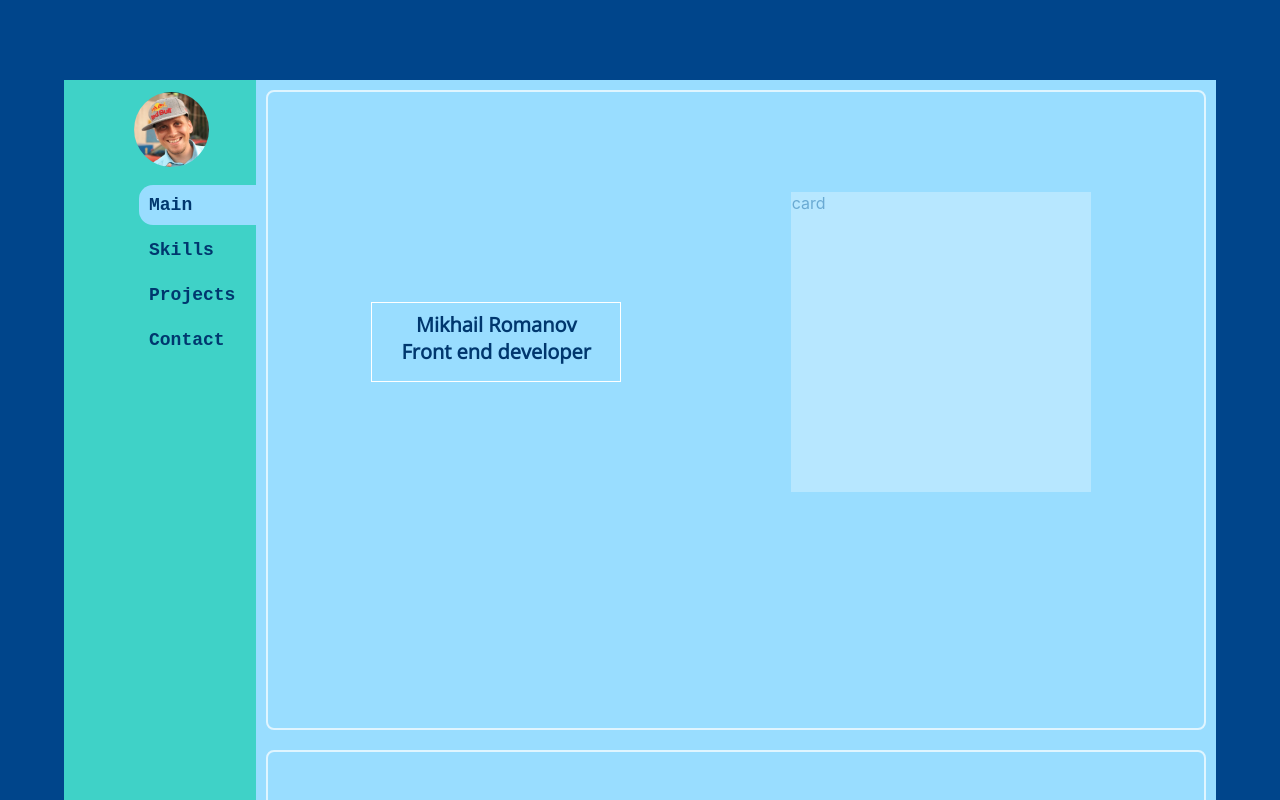
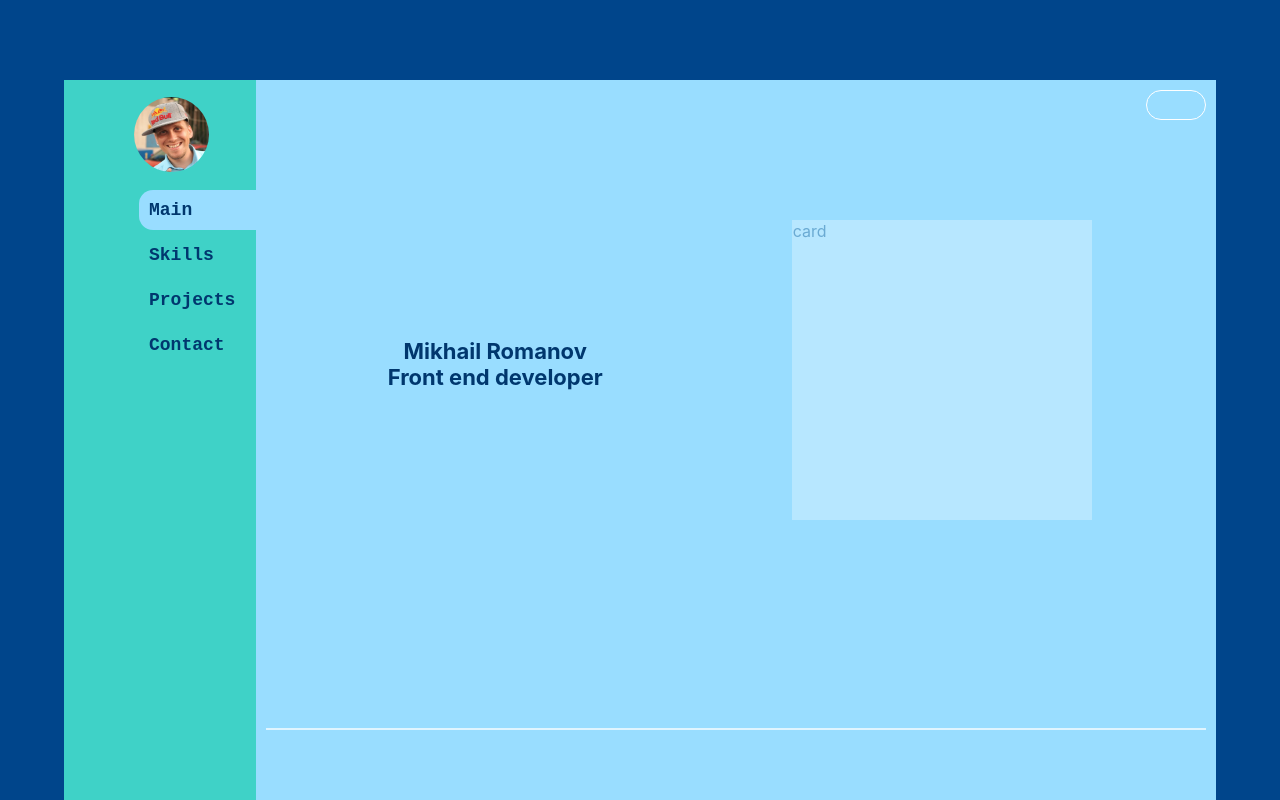
Before and after one commit to Mikro888/Portfolio, a React (Create React App) app: page / in a window 1280 px wide. Shown: the top 800 px of the page. Built offline with nearby package versions, Linux system fonts and the light colour scheme.

Commit message:
added some css

```diff
--- a/src/App.tsx
+++ b/src/App.tsx
@@ -27,6 +27,7 @@ function App() {
     return (
         <BrowserRouter>
             <div className={'mainContainer'}>
+               <div className={'switchButton'}></div>
                 <Header state={state} activeClass={activeClass} setActiveClass={setActiveClass}/>
                 <div className={'App'}>
                     <Sidebar state={state} activeClass={activeClass} setActiveClass={setActiveClass}/>
--- a/src/components/Ava.module.css
+++ b/src/components/Ava.module.css
@@ -1,7 +1,6 @@
 
 
 .ava {
-
     /*width: 70px;*/
     min-width: 75px;
     height: 75px;
--- a/src/components/Content.module.css
+++ b/src/components/Content.module.css
@@ -2,7 +2,6 @@
     background-color: #99DDFF;
     width: 100%;
     height: 100%;
-    color: white;
     color: #00376E;
     display: flex;
     flex-direction: column;
@@ -12,22 +11,22 @@
     height: 80vh;
     min-height: 400px;
     justify-content: space-around;
-    border:2px solid rgba(255, 255, 255,0.7);
-    border-radius: 8px;
+    border-bottom:2px solid rgba(255, 255, 255,0.7);
+    /*border-radius: 8px;*/
     margin: 10px;
 }
 
 .description {
     width: 25%;
-    border: 1px solid white;
+    height: 80px;
     height: 80px;
     min-width: 250px;
     text-align: center;
     align-self: center;
     padding: 8px;
-    font-family: "Open Sans", sans-serif;
+    /*font-family: "ui-rounded", sans-serif;*/
     font-weight: bold;
-    font-size: 20px;
+    font-size: 22px;
 }
 
 .mainCon {
@@ -37,8 +36,24 @@
     flex-wrap: wrap;
     width: 95%;
     margin: 100px auto 40px auto;
+
 }
+.switchButton{
+    width:60px;
+    height: 30px;
+    border: 1px solid white;
+    border-radius: 16px;
+    margin-left: auto;
+    margin-right: 0;
+}
+.switchButton::after{
+    content:'';
+    width:30px;
+    height: 30px;
+    border-radius: 50%;
+    background-color: papayawhip;
 
+}
 a {
     color: white;
     text-decoration: none;
@@ -46,6 +61,7 @@ a {
 
 .card {
     border: 1px solid white;
+
     width: 300px;
     height: 300px;
     background-color: white;
@@ -59,10 +75,14 @@ a {
     justify-content: space-around;
     flex-wrap: wrap;
     text-align: center;
-    border:2px solid rgba(255, 255, 255,0.7);
-    border-radius: 8px;
+    border-bottom:2px solid rgba(255, 255, 255,0.7);
+
+    /*border-radius: 8px;*/
     margin: 10px;
     padding-bottom: 100px;
+}
+.skills:last-of-type{
+    border: none;
 }
 
 .skills h2 {
--- a/src/components/Main.tsx
+++ b/src/components/Main.tsx
@@ -5,6 +5,7 @@ import classes from './Content.module.css'
 const Main=()=> {
     return (
         <div className={classes.main} id={'main'}>
+    <div className={classes.switchButton}></div>
 <div className={classes.mainCon}>
             <div className={classes.description}>
                 <div>Mikhail Romanov</div>
--- a/src/components/Nav.tsx
+++ b/src/components/Nav.tsx
@@ -19,7 +19,6 @@ const Nav = (props: headerPropsType) => {
         }))
     }
 
-
     return (<>
         <div className={classes.nav}>
             <div className={classes.navContainer}>
@@ -29,7 +28,6 @@ const Nav = (props: headerPropsType) => {
                           to={el.name.toLowerCase()}
                           onClick={() => selectLink(el.id)} spy={true}
                           smooth={true}>{el.name} </Link>)
-
             })}
             </div>
         </div>
--- a/src/components/Sidebar.module.css
+++ b/src/components/Sidebar.module.css
@@ -4,6 +4,7 @@
     background-color: #3FD2C7;
     display: flex;
     justify-content: right;
+    padding-top: 5px;
 }
 
 
```
Also changed, not shown: src/App.css (line endings or trailing spaces).
